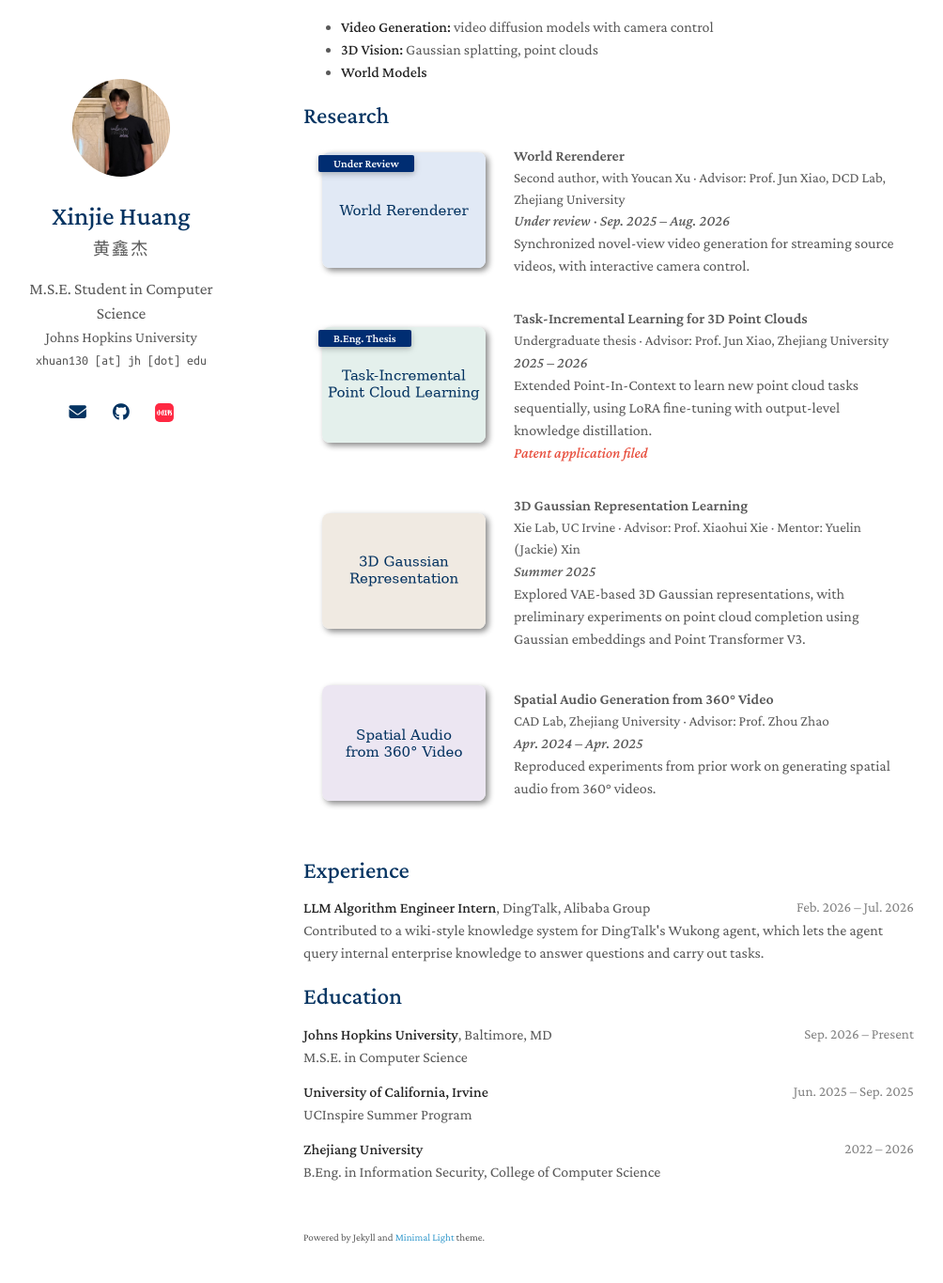
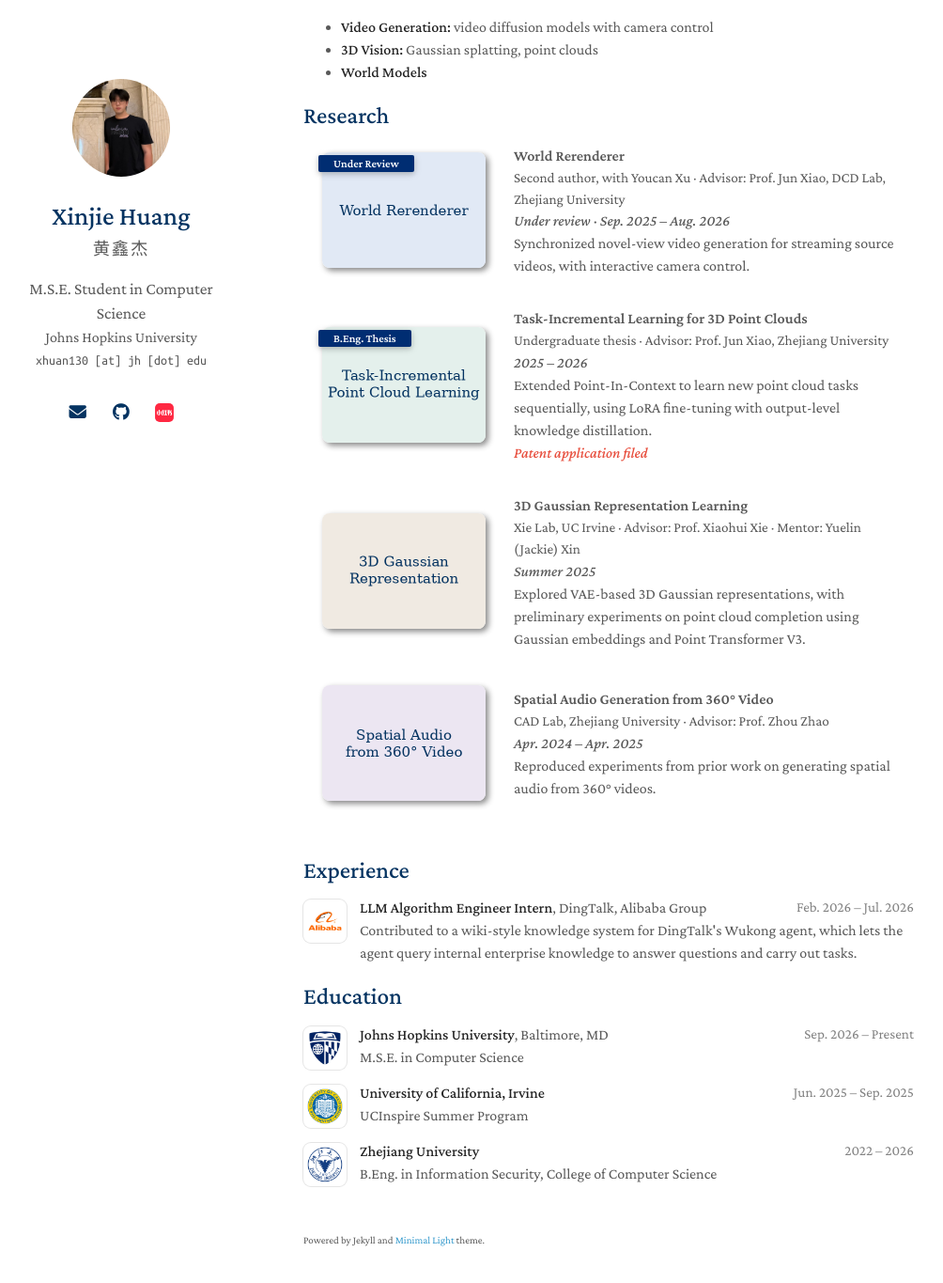
Before and after one commit to xeenjay/xeenjay.github.io, a Jekyll site: the page built from index.md, in a window 1280 px wide and 1400 px high, scrolled down 274 px. Shown: the top 1365 px of the window at 94% size, without its empty margins (147-1151 px from the left). Built offline with Jekyll 4.4.1, drawn with Linux system fonts in a browser that asks for light colours; a style sheet for code colours, icons or effects is not loaded; our own code applies the rules of GitHub Pages for plain Markdown files.

Commit message:
Show school and company logos in Experience and Education (#5)
Each entry gets a small logo on a white rounded tile (so dark-blue
seals stay readable in dark mode), with the text in a flex column
beside it. Logos were supplied by the site owner and trimmed to
square 128px PNGs.

Co-Authored-By: Claude Opus 5.5 <noreply@anthropic.com>
Claude-Session: https://claude.ai/code/session_014J2gcjon39Kp8kHZAu5aEc

```diff
--- a/_sass/minimal-light-no-dark-mode.scss
+++ b/_sass/minimal-light-no-dark-mode.scss
@@ -553,6 +553,27 @@ footer {
 
 .entry-list li {
   margin-bottom: 0.8rem;
+  display: flex;
+  align-items: flex-start;
+  gap: 14px;
+}
+
+.entry-logo {
+  flex: none;
+  width: 46px;
+  height: 46px;
+  margin-top: 3px;
+  padding: 4px;
+  box-sizing: border-box;
+  object-fit: contain;
+  background: #fff;
+  border-radius: 8px;
+  box-shadow: 0 0 0 1px #e5e5e5;
+}
+
+.entry-body {
+  flex: 1;
+  min-width: 0;
 }
 
 .entry-date {
@@ -562,6 +583,11 @@ footer {
 }
 
 @media print, screen and (max-width: 480px) {
+  .entry-logo {
+    width: 38px;
+    height: 38px;
+  }
+
   .entry-date {
     float: none;
     display: block;
--- a/_sass/minimal-light.scss
+++ b/_sass/minimal-light.scss
@@ -631,6 +631,27 @@ footer {
 
 .entry-list li {
   margin-bottom: 0.8rem;
+  display: flex;
+  align-items: flex-start;
+  gap: 14px;
+}
+
+.entry-logo {
+  flex: none;
+  width: 46px;
+  height: 46px;
+  margin-top: 3px;
+  padding: 4px;
+  box-sizing: border-box;
+  object-fit: contain;
+  background: #fff;
+  border-radius: 8px;
+  box-shadow: 0 0 0 1px #e5e5e5;
+}
+
+.entry-body {
+  flex: 1;
+  min-width: 0;
 }
 
 .entry-date {
@@ -640,6 +661,11 @@ footer {
 }
 
 @media print, screen and (max-width: 480px) {
+  .entry-logo {
+    width: 38px;
+    height: 38px;
+  }
+
   .entry-date {
     float: none;
     display: block;
--- a/index.md
+++ b/index.md
@@ -18,9 +18,12 @@ I am a first-year M.S.E. student in Computer Science at [Johns Hopkins Universit
 
 <ul class="entry-list">
   <li>
-    <span class="entry-date">Feb. 2026 – Jul. 2026</span>
-    <strong>LLM Algorithm Engineer Intern</strong>, DingTalk, Alibaba Group<br>
-    Contributed to a wiki-style knowledge system for DingTalk's Wukong agent, which lets the agent query internal enterprise knowledge to answer questions and carry out tasks.
+    <img class="entry-logo" src="./assets/img/logos/alibaba.png" alt="Alibaba Group">
+    <div class="entry-body">
+      <span class="entry-date">Feb. 2026 – Jul. 2026</span>
+      <strong>LLM Algorithm Engineer Intern</strong>, DingTalk, Alibaba Group<br>
+      Contributed to a wiki-style knowledge system for DingTalk's Wukong agent, which lets the agent query internal enterprise knowledge to answer questions and carry out tasks.
+    </div>
   </li>
 </ul>
 
@@ -28,18 +31,27 @@ I am a first-year M.S.E. student in Computer Science at [Johns Hopkins Universit
 
 <ul class="entry-list">
   <li>
-    <span class="entry-date">Sep. 2026 – Present</span>
-    <strong>Johns Hopkins University</strong>, Baltimore, MD<br>
-    M.S.E. in Computer Science
+    <img class="entry-logo" src="./assets/img/logos/jhu.png" alt="Johns Hopkins University">
+    <div class="entry-body">
+      <span class="entry-date">Sep. 2026 – Present</span>
+      <strong>Johns Hopkins University</strong>, Baltimore, MD<br>
+      M.S.E. in Computer Science
+    </div>
   </li>
   <li>
-    <span class="entry-date">Jun. 2025 – Sep. 2025</span>
-    <strong>University of California, Irvine</strong><br>
-    UCInspire Summer Program
+    <img class="entry-logo" src="./assets/img/logos/uci.png" alt="University of California, Irvine">
+    <div class="entry-body">
+      <span class="entry-date">Jun. 2025 – Sep. 2025</span>
+      <strong>University of California, Irvine</strong><br>
+      UCInspire Summer Program
+    </div>
   </li>
   <li>
-    <span class="entry-date">2022 – 2026</span>
-    <strong>Zhejiang University</strong><br>
-    B.Eng. in Information Security, College of Computer Science
+    <img class="entry-logo" src="./assets/img/logos/zju.png" alt="Zhejiang University">
+    <div class="entry-body">
+      <span class="entry-date">2022 – 2026</span>
+      <strong>Zhejiang University</strong><br>
+      B.Eng. in Information Security, College of Computer Science
+    </div>
   </li>
 </ul>
```
Also changed, not shown: assets/img/logos/alibaba.png (added), assets/img/logos/jhu.png (added), assets/img/logos/uci.png (added), assets/img/logos/zju.png (added).
